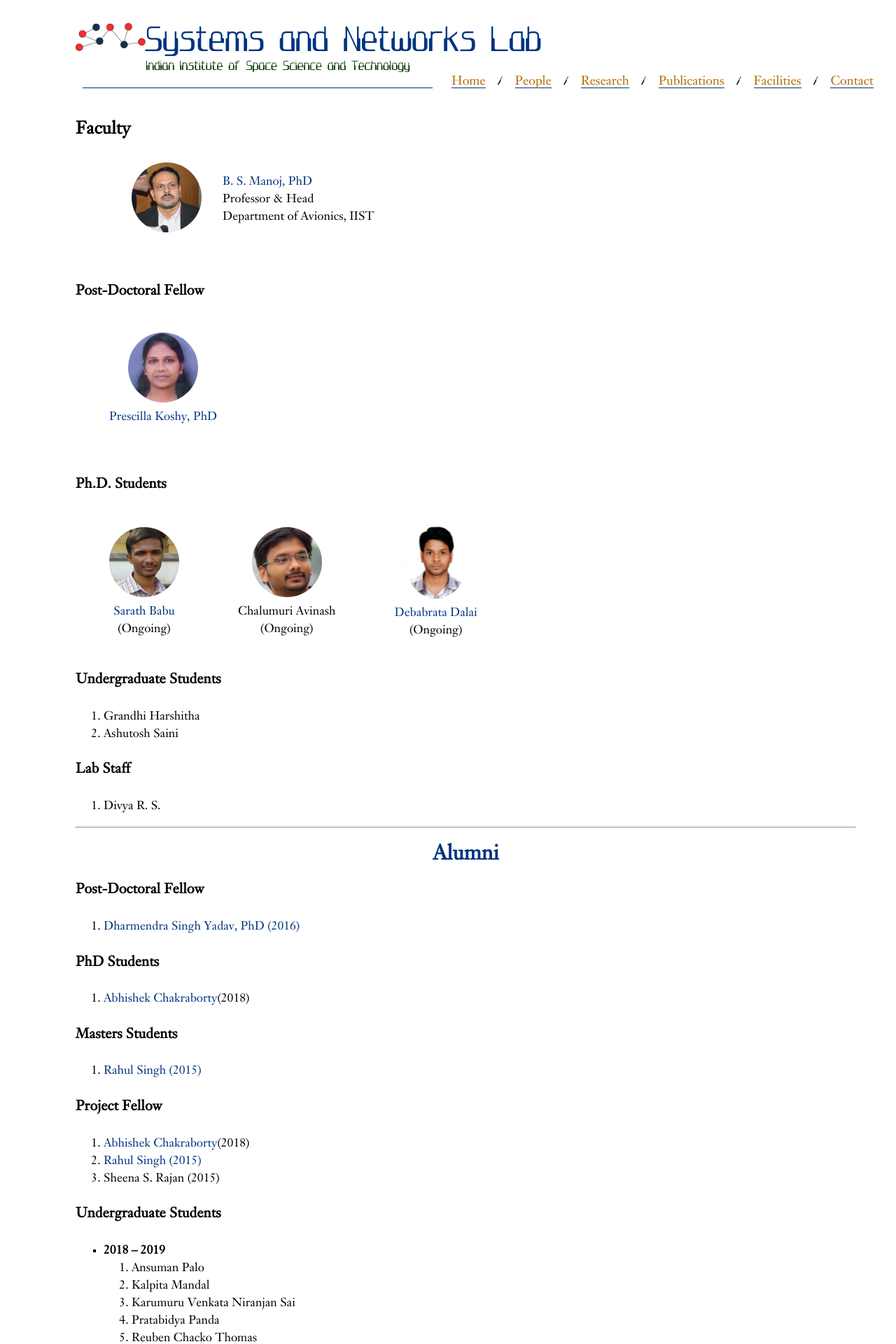
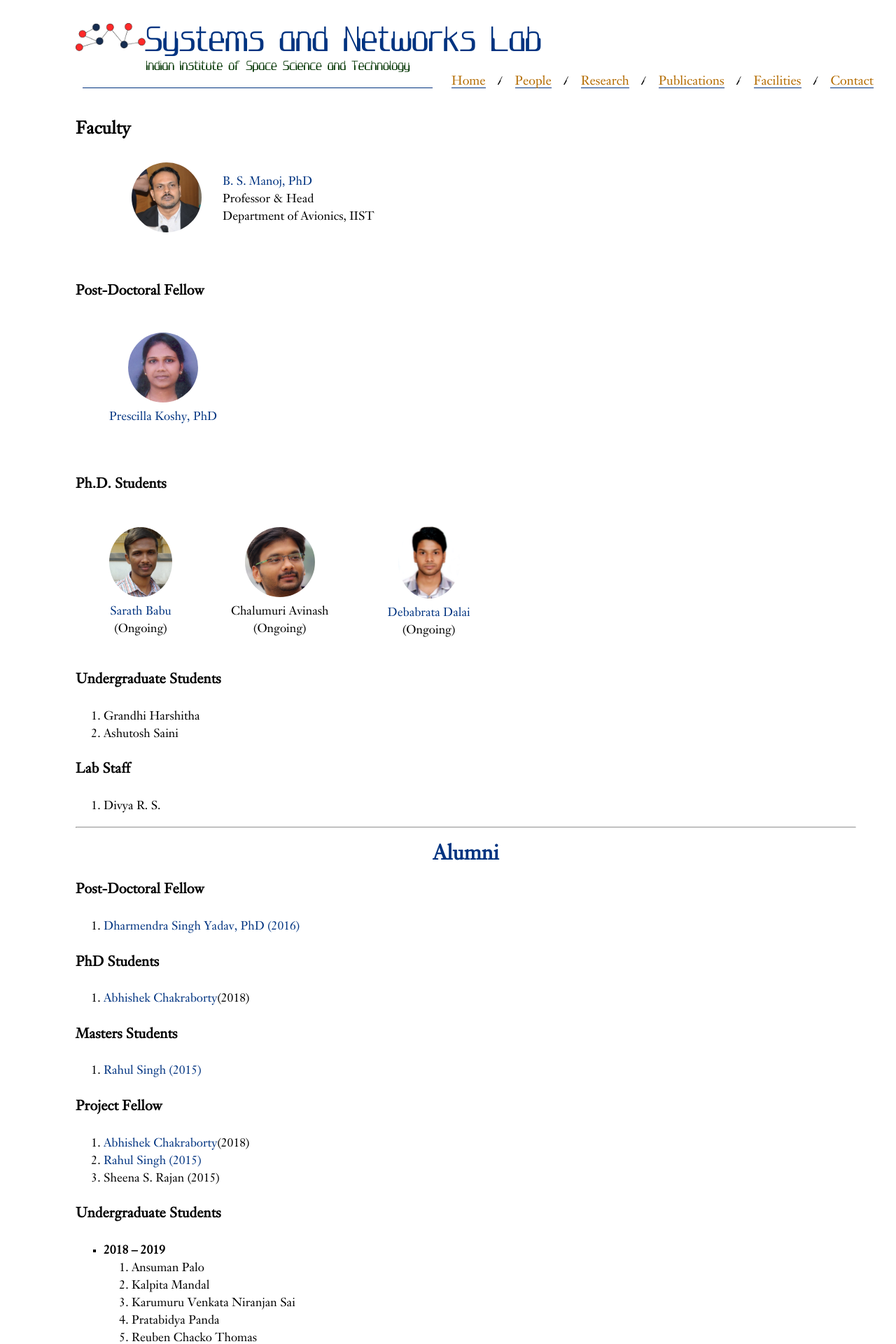
Before and after one commit to iist-sysnet/iist-sysnet.github.io, a Jekyll site: the page built from people.md, in a window 1280 px wide. Shown: the top 1920 px of the page at 70% size. Built offline with Jekyll 4.4.1, drawn with Linux system fonts in a browser that asks for light colours; our own code applies the rules of GitHub Pages for plain Markdown files.

Commit message:
Update people.md

```diff
--- a/people.md
+++ b/people.md
@@ -28,7 +28,7 @@
 
 <table>
 <tr>
-<td><figure align="center"><a href="https://4sarathbabu.github.io/" target="_blank"><img width="100px" height="100px" class="img-circle"  src="images/sarath.jpg"><figcaption>Sarath Babu</figcaption></a>(Ongoing)</figure></td>
+<td><figure align="center"><a href="https://4sarathbabu.github.io/" target="_blank"><img width="90px" height="100px" class="img-circle"  src="images/sarath.jpg"><figcaption>Sarath Babu</figcaption></a>(Ongoing)</figure></td>
 <td><figure align="center"><img width="100px"  class="img-circle"  src="images/avinash.png"><figcaption>Chalumuri Avinash</figcaption>(Ongoing)</figure></td>
 <td><figure align="center"><a href="https://www.linkedin.com/in/debabrata-dalai-a88b6486"><img width="88px"  class="img-circle"  src="images/debabrata.png"><figcaption>Debabrata Dalai</figcaption></a>(Ongoing)</figure></td>
 </tr>
```
